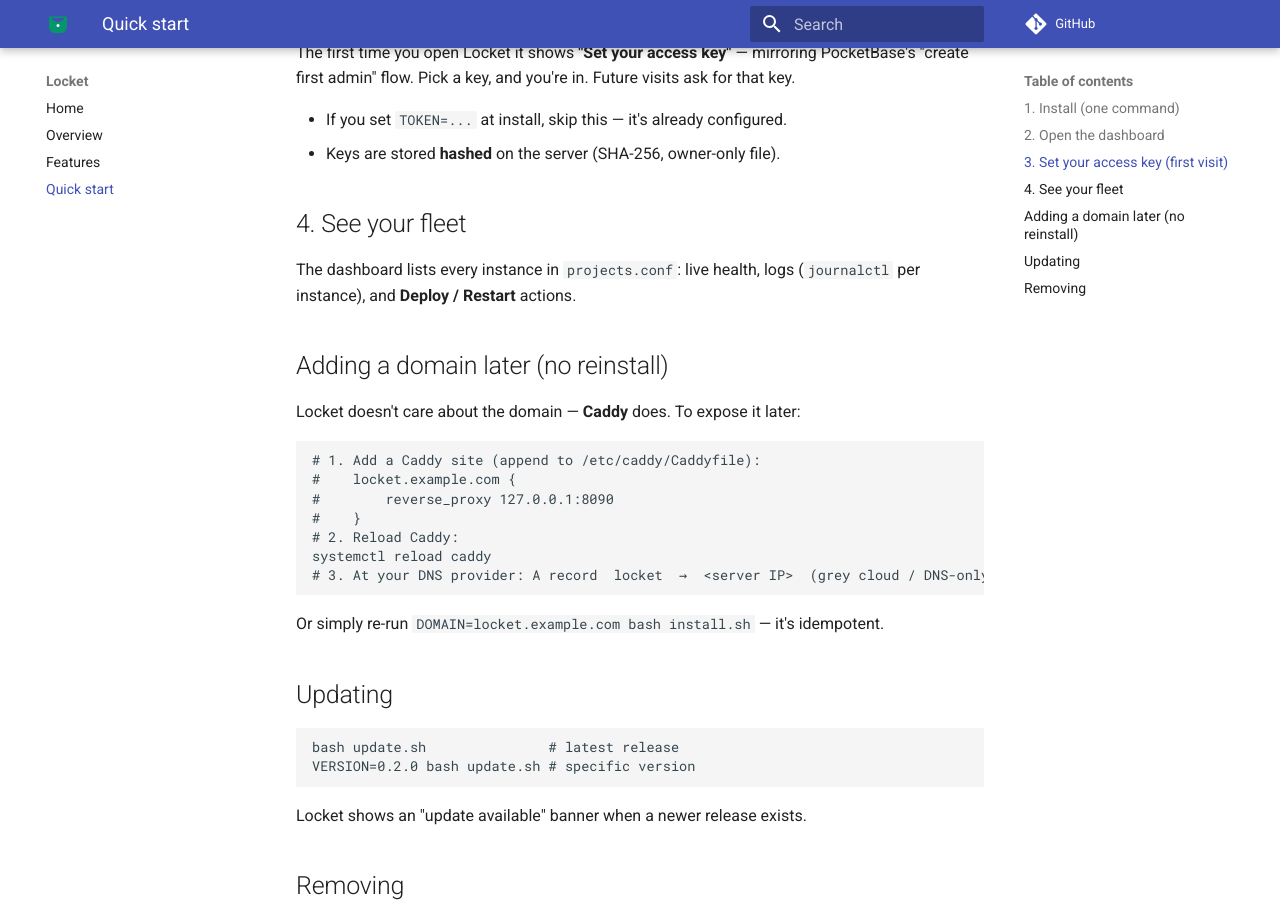
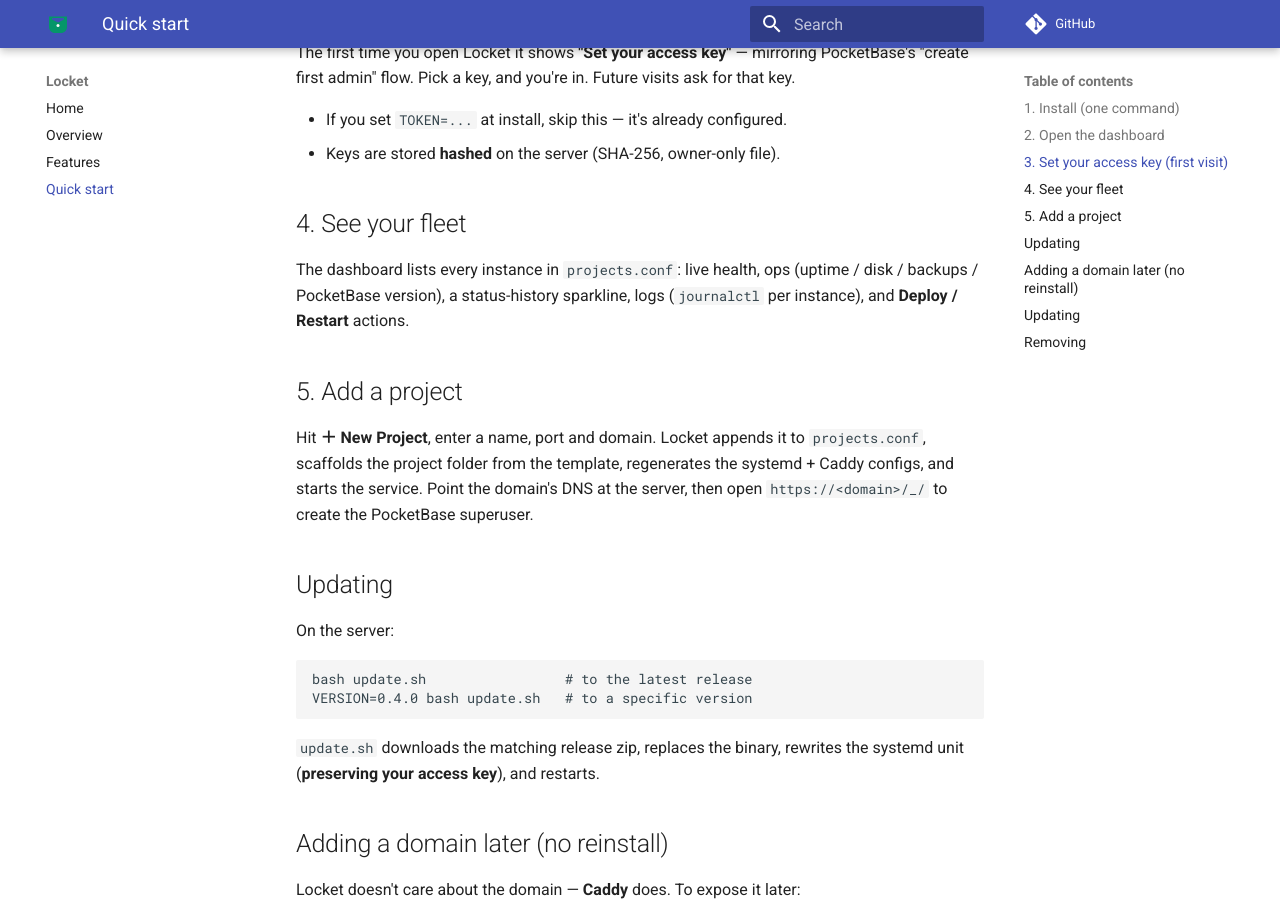
Before and after one commit to atensaiadmin/locket, an MkDocs documentation site: the page built from docs/quickstart.md, in a window 1280 px wide and 900 px high, scrolled down 882 px. Built offline with MkDocs 1.6.1 and Material for MkDocs 9.7.7, drawn with Linux system fonts in a browser that asks for light colours; comment, search, counter and statistics services are not loaded.

Commit message:
fix: semver update banner + preserve access key on update; refresh docs
Fix the update banner to use semver comparison, make install.sh preserve an existing LOCKET_TOKEN, and refresh README + docs for v0.4.0.

````diff
--- a/docs/quickstart.md
+++ b/docs/quickstart.md
@@ -44,8 +44,28 @@
 
 ## 4. See your fleet
 
-The dashboard lists every instance in `projects.conf`: live health, logs
-(`journalctl` per instance), and **Deploy / Restart** actions.
+The dashboard lists every instance in `projects.conf`: live health, ops
+(uptime / disk / backups / PocketBase version), a status-history sparkline,
+logs (`journalctl` per instance), and **Deploy / Restart** actions.
+
+## 5. Add a project
+
+Hit **＋ New Project**, enter a name, port and domain. Locket appends it to
+`projects.conf`, scaffolds the project folder from the template, regenerates
+the systemd + Caddy configs, and starts the service. Point the domain's DNS at
+the server, then open `https://<domain>/_/` to create the PocketBase superuser.
+
+## Updating
+
+On the server:
+
+```bash
+bash update.sh                 # to the latest release
+VERSION=0.4.0 bash update.sh   # to a specific version
+```
+
+`update.sh` downloads the matching release zip, replaces the binary, rewrites
+the systemd unit (**preserving your access key**), and restarts.
 
 ## Adding a domain later (no reinstall)
 
````
Also changed, not shown: CHANGELOG.md (+9 -0 lines), README.md (+17 -0 lines), docs/features.md (+9 -5 lines), 2 other files.
